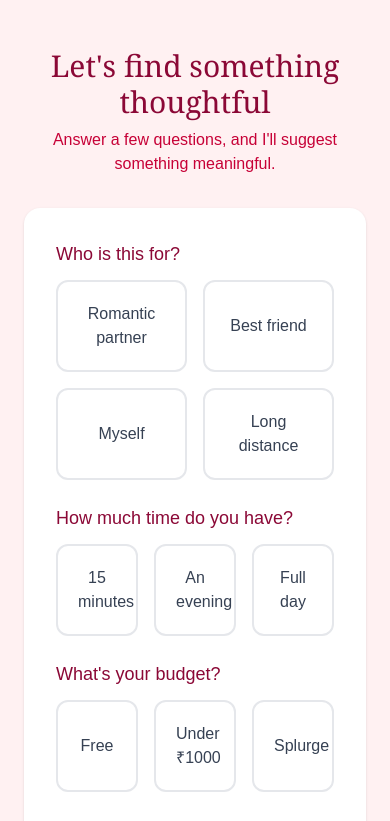
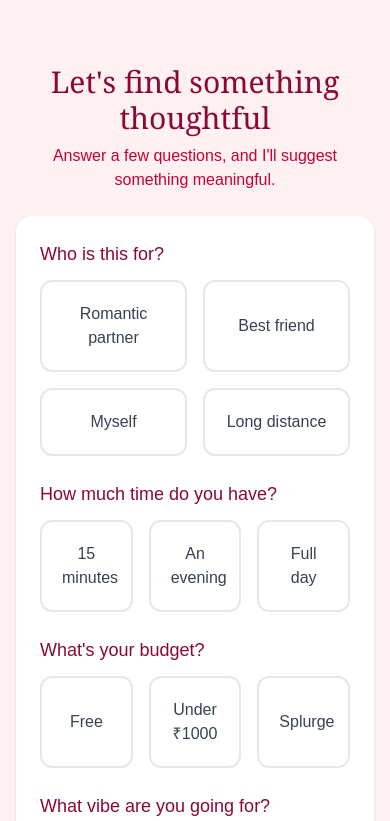
Before and after one commit to priyankattru-droid/valentines-helper, a Next.js app: page /idea in a window 390 px wide. Shown: the top 821 px of the page. Built offline with nearby package versions, Linux system fonts and the light colour scheme.

Commit message:
Fix mobile spacing for real

```diff
--- a/app/idea/page.tsx
+++ b/app/idea/page.tsx
@@ -152,8 +152,8 @@ export default function IdeaPage() {
 
   return (
     <>
-      <main className="min-h-screen px-6 py-12 bg-rose-50">
-        <div className="max-w-2xl mx-auto space-y-8">
+      <main className="min-h-screen px-4 pt-16 pb-8 bg-rose-50">
+        <div className="max-w-2xl mx-auto space-y-6 md:space-y-8">
           <div className="text-center space-y-2">
             <h1 className="text-3xl font-serif text-rose-900">
               Let's find something thoughtful
@@ -163,7 +163,7 @@ export default function IdeaPage() {
             </p>
           </div>
 
-          <div className="space-y-6 bg-white p-8 rounded-2xl shadow-sm">
+          <div className="space-y-6 bg-white p-6 md:p-8 rounded-2xl shadow-sm">
             {/* Question 1 */}
             <div className="space-y-3">
               <label className="block text-lg font-medium text-rose-900">
```
